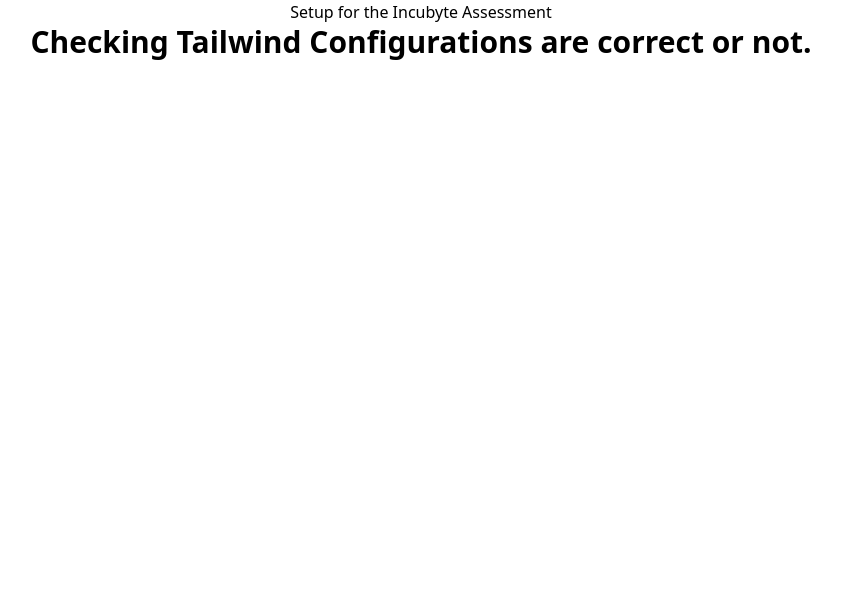
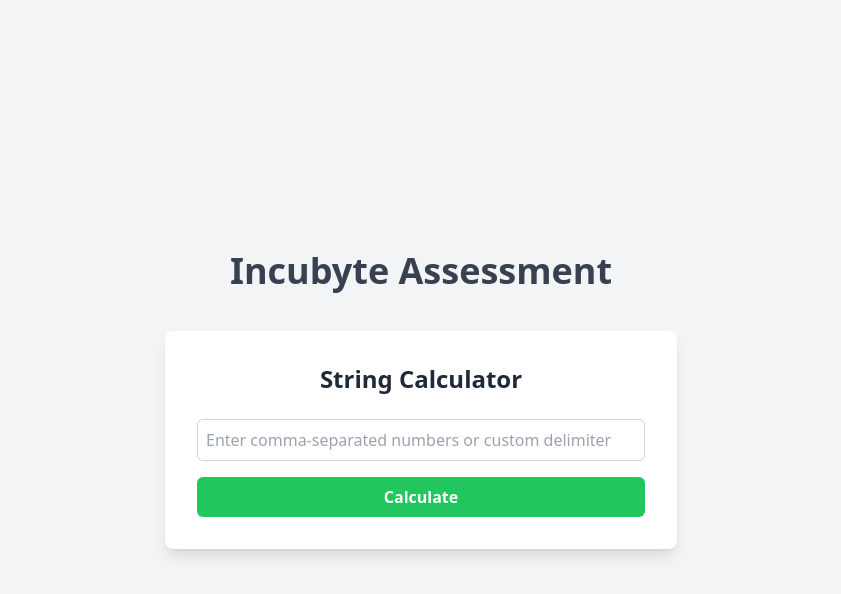
Before and after one commit to Anshul-k/Incubyte-Assessment, a React (Create React App) app: page / in a window 1280 px wide. Shown: the top 594 px of the page, without its empty margins (219-1060 px from the left). Built offline with nearby package versions, Linux system fonts and the light colour scheme.

Commit message:
Added UI part and improved add function logic for working well with \n

```diff
--- a/src/App.js
+++ b/src/App.js
@@ -1,10 +1,59 @@
+import React, { useState } from "react";
+import { add } from "./stringCalculator";
+
 function App() {
+  const [input, setInput] = useState("");
+  const [result, setResult] = useState(null);
+  const [error, setError] = useState(null);
+
+  const handleCalculate = () => {
+    try {
+      const trimmedInput = input.trim();
+      console.log("Input:", trimmedInput);
+      const sum = add(trimmedInput);
+      setResult(sum);
+      setError(null);
+    } catch (e) {
+      setError(e.message);
+      setResult(null);
+    }
+  };
+
   return (
-    <div>
-      <p className="w-full text-center">Setup for the Incubyte Assessment</p>
-      <p className="font-bold text-3xl w-full text-center">
-        Checking Tailwind Configurations are correct or not.
-      </p>
+    <div className="min-h-screen flex-col bg-gray-100 flex items-center justify-center p-4">
+      <h2 className="text-4xl font-semibold text-gray-700 mb-10 text-center">
+        Incubyte Assessment
+      </h2>
+      <div className="bg-white shadow-lg rounded-lg p-8 max-w-lg w-full">
+        <h1 className="text-2xl font-bold text-gray-800 mb-6 text-center">
+          String Calculator
+        </h1>
+
+        <input
+          type="text"
+          className="border border-gray-300 rounded-md w-full p-2 mb-4"
+          value={input}
+          onChange={(e) => setInput(e.target.value)}
+          placeholder="Enter comma-separated numbers or custom delimiter"
+        />
+
+        <button
+          onClick={handleCalculate}
+          className="bg-green-500 hover:bg-green-600 text-white rounded-md w-full py-2 font-semibold active:scale-95"
+        >
+          Calculate
+        </button>
+
+        {result !== null && (
+          <p className="mt-4 text-green-600 text-center text-lg">
+            Sum: {result}
+          </p>
+        )}
+
+        {error && (
+          <p className="mt-4 text-red-600 text-center text-lg">{error}</p>
+        )}
+      </div>
     </div>
   );
 }
--- a/src/stringCalculator.js
+++ b/src/stringCalculator.js
@@ -1,14 +1,22 @@
 export const add = (numbers) => {
+  numbers = numbers.replace(/\\n/g, "\n");
+
   if (!numbers) return 0;
 
   let delimiter = /,|\n/; //comma and newline Delimiter (Most common)
   if (numbers.startsWith("//")) {
     const parts = numbers.split("\n", 2);
-    delimiter = new RegExp(parts[0].slice(2)); // For custom delimiter
-    numbers = parts[1];
+    const customDelimiter = parts[0].slice(2).trim(); // Extract custom delimiter
+
+    // Handle multiple or special delimiters enclosed in brackets
+    delimiter = new RegExp(
+      customDelimiter.split("[").join("").split("]").join("|")
+    );
+
+    numbers = parts[1]; // Remainder of the string after the custom delimiter line
   }
 
-  const numArray = numbers.split(delimiter).map(Number);
+  const numArray = numbers.split(delimiter).map(Number); // Split by the correct delimiter
 
   const negatives = numArray.filter((n) => n < 0);
   if (negatives.length) {
```
